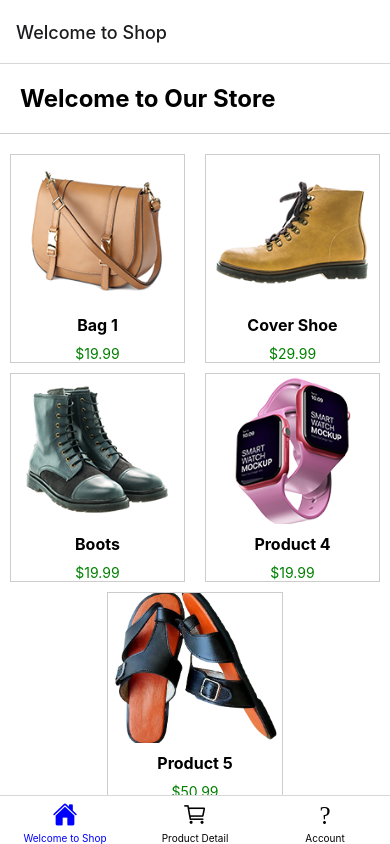
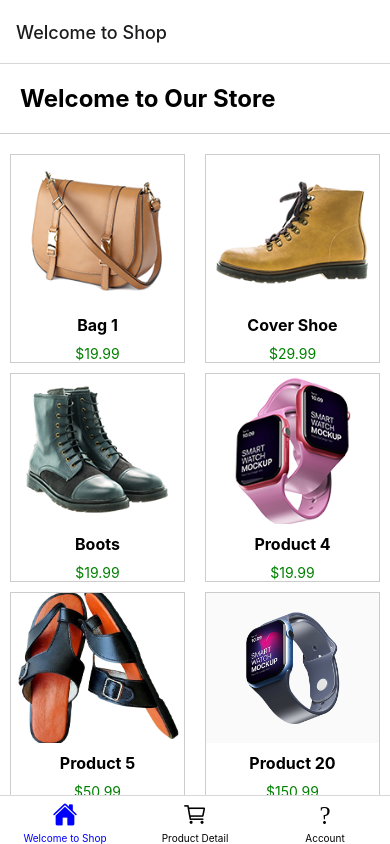
Before and after one commit to Dtblaze02/ecommerce_1, a React Native app: screen /Home in a window 390 px wide. Built offline with nearby package versions, Linux system fonts and the light colour scheme.

Commit message:
I added Product 20

```diff
--- a/src/products/Products.js
+++ b/src/products/Products.js
@@ -28,6 +28,12 @@ export const products = [
         name: 'Product 5',
         price: '$50.99',
         image: require('../../assets/images/footwear.png'),
-      }
+      },
+      {
+        id: 20,
+          name: 'Product 20',
+          price: '$150.99',
+          image: require('../../assets/images/watch-6.jpg'),
+        }
     // Add more products as needed
   ];
```
